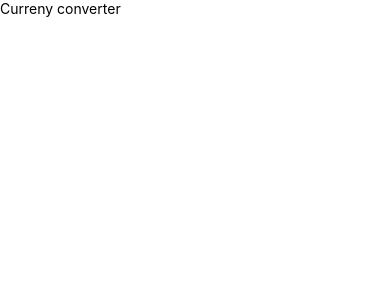
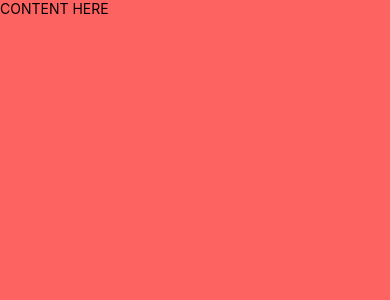
Before and after one commit to ilies-space/currency_converter_rn, a React Native app: screen / in a window 390 px wide. Shown: the top 300 px of the page. Built offline with nearby package versions, Linux system fonts and the light colour scheme.

Commit message:
Basic app structure

```diff
--- a/App.js
+++ b/App.js
@@ -1,10 +1,6 @@
 import React from 'react';
-import {View, Text} from 'react-native';
+import Home from './app/Screens/Home';
 
 export default function App() {
-  return (
-    <View>
-      <Text>Curreny converter</Text>
-    </View>
-  );
+  return <Home />;
 }
--- /dev/null
+++ b/app/Screens/Home.js
@@ -0,0 +1,14 @@
+import React from 'react';
+import {Text, View} from 'react-native';
+import {Colors} from '../theme/Colors';
+
+export default function Home() {
+  return (
+    <View style={{flex: 1}}>
+      {/* TOP VIEW */}
+      <View style={{backgroundColor: Colors.mainColor, flex: 1}}>
+        <Text>CONTENT HERE</Text>
+      </View>
+    </View>
+  );
+}
--- /dev/null
+++ b/app/theme/Colors.js
@@ -0,0 +1,4 @@
+export const Colors = {
+  mainColor: '#FD6361',
+  light: '#fff',
+};
```
